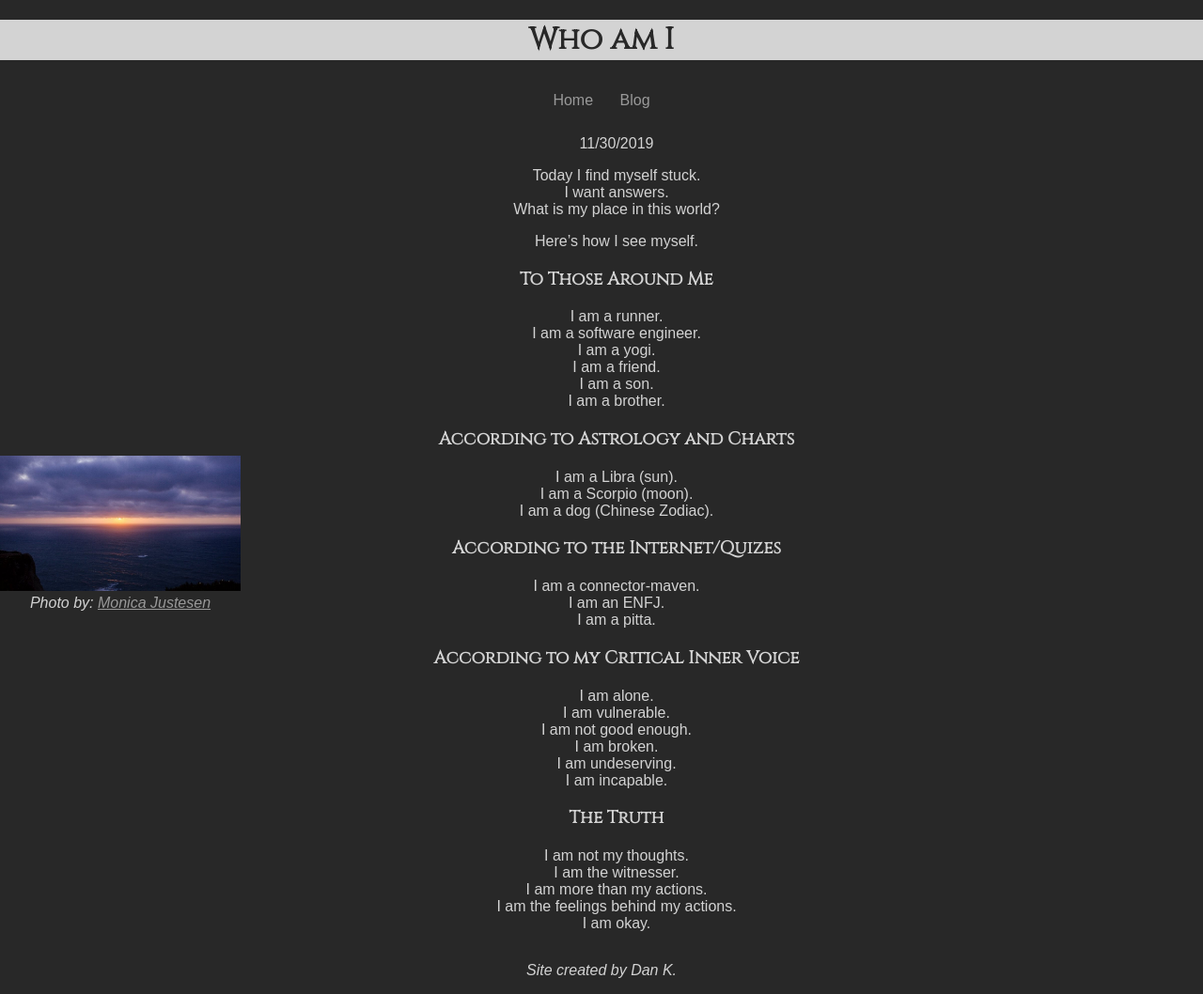
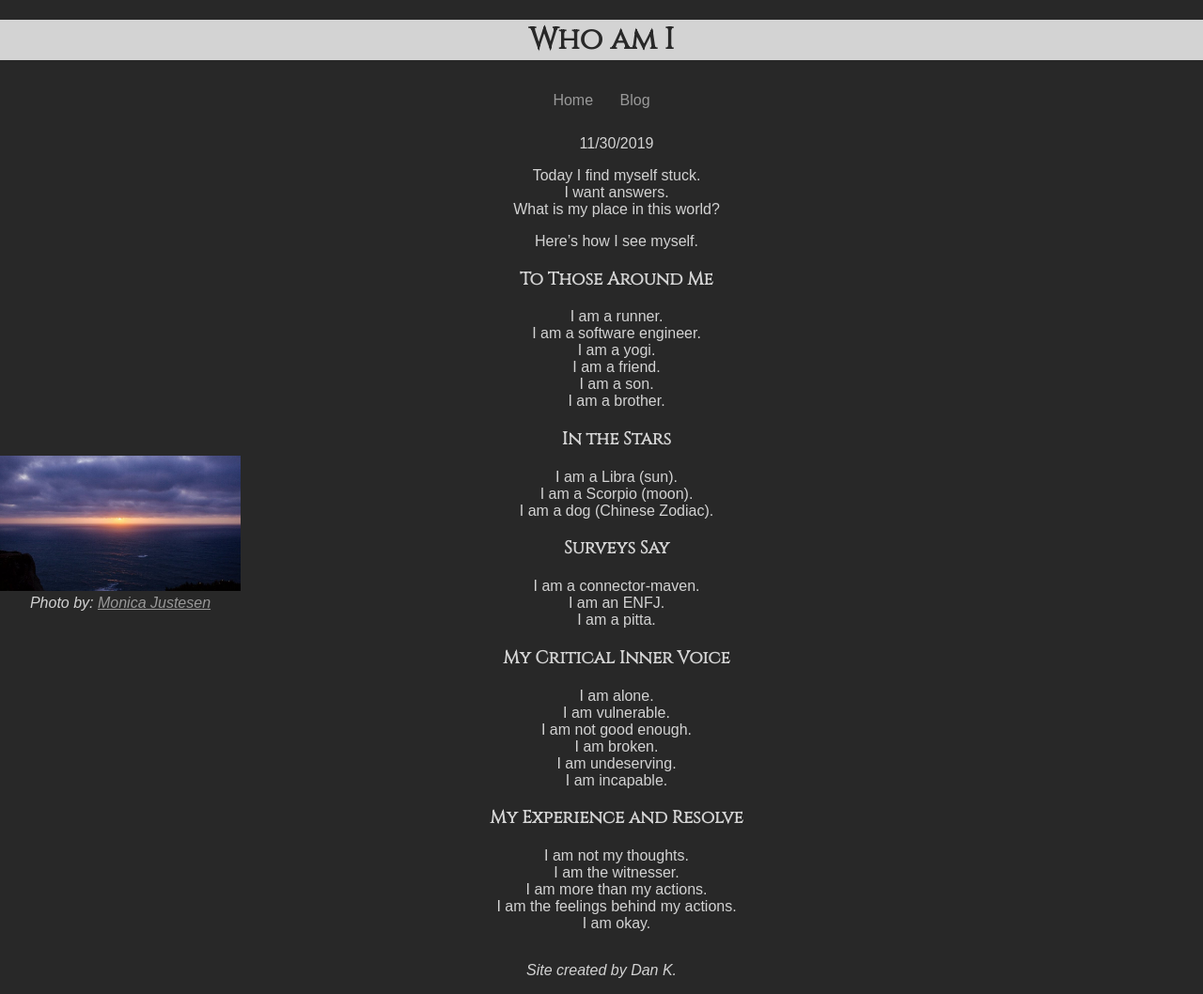
Before and after one commit to dekay2001/dekay2001.github.io, a Jekyll site: the page built from _posts/2019-11-30-who-am-i.md, in a window 1280 px wide. Shown: the whole page at 94% size. Built offline with Jekyll 4.4.1, drawn with Linux system fonts in a browser that asks for light colours; some web fonts are replaced.

Commit message:
Edited the who am I post

```diff
--- a/_posts/2019-11-30-who-am-i.md
+++ b/_posts/2019-11-30-who-am-i.md
@@ -20,17 +20,17 @@ I am a friend.
 I am a son.
 I am a brother.
 
-### According to Astrology and Charts
+### In the Stars
 I am a Libra (sun).
 I am a Scorpio (moon).
 I am a dog (Chinese Zodiac).
 
-### According to the Internet/Quizes
+### Surveys Say
 I am a connector-maven.
 I am an ENFJ.
 I am a pitta.
 
-### According to my Critical Inner Voice
+### My Critical Inner Voice
 I am alone.
 I am vulnerable.
 I am not good enough.
@@ -38,7 +38,7 @@ I am broken.
 I am undeserving.
 I am incapable.
 
-### The Truth
+### My Experience and Resolve
 I am not my thoughts.
 I am the witnesser.
 I am more than my actions.
```
